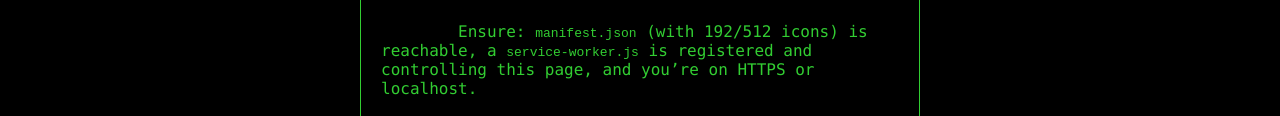
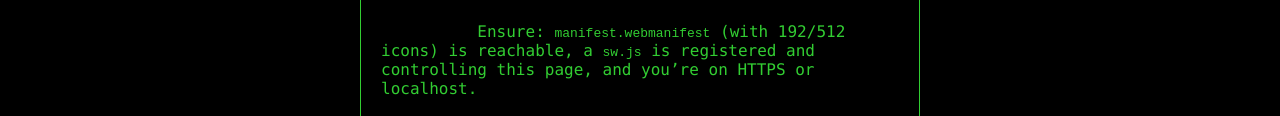
Before and after one commit to drs-az/Terminal, a plain HTML site: page index.html in a window 1280 px wide. Both pictures are taken after a click on the button "Install". Shown: the part 329-445 px from the top of the page. Drawn offline with Linux system fonts and the light colour scheme.

Commit message:
Fix PWA manifest and service worker paths

```diff
--- a/index.html
+++ b/index.html
@@ -5,7 +5,7 @@
   <meta name="viewport" content="width=device-width, initial-scale=1.0, viewport-fit=cover" />
   <title>Terminal List PWA</title>
   <!-- PWA refs -->
-  <link rel="manifest" href="manifest.json">
+  <link rel="manifest" href="manifest.webmanifest">
   <meta name="theme-color" content="#32cd32">
   <style>
     :root{
@@ -147,7 +147,7 @@
         The browser didn’t expose the install prompt yet.
       </div>
       <div class="line" style="margin-top:6px">
-        Ensure: <code>manifest.json</code> (with 192/512 icons) is reachable, a <code>service-worker.js</code> is registered and controlling this page, and you’re on HTTPS or localhost.
+          Ensure: <code>manifest.webmanifest</code> (with 192/512 icons) is reachable, a <code>sw.js</code> is registered and controlling this page, and you’re on HTTPS or localhost.
       </div>
       <div class="line" style="margin-top:6px">
         iOS Safari: use Share → “Add to Home Screen” (no programmatic prompt on iOS).
@@ -612,7 +612,7 @@
 
     // Register SW and wait until it's controlling the page
     if ('serviceWorker' in navigator) {
-      navigator.serviceWorker.register('service-worker.js')
+      navigator.serviceWorker.register('sw.js')
         .then(() => navigator.serviceWorker.ready)
         .then(() => {
           setStatus('Ready');
```
